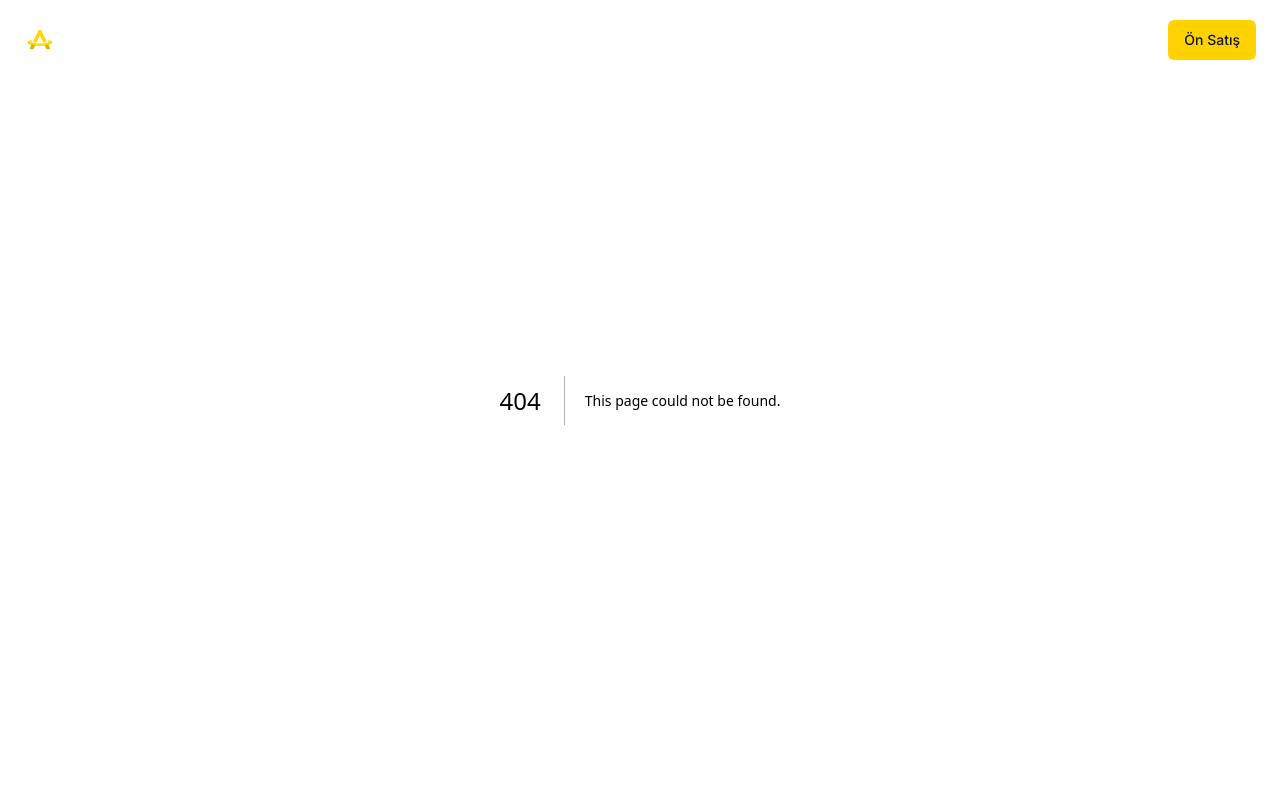
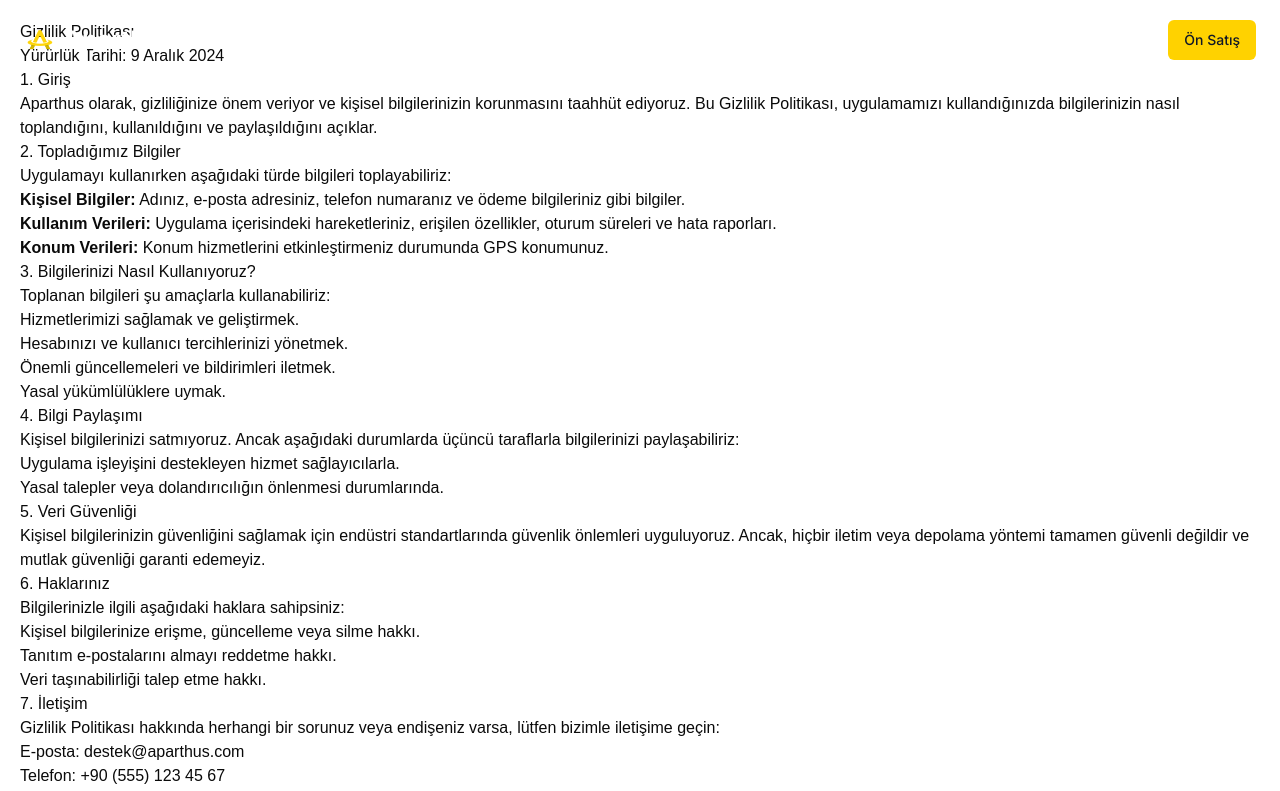
Before and after one commit to berkksubasi/aparthus-web, a Next.js app: page /privacy in a window 1280 px wide. Before the commit this address had no page. Shown: the top 791 px of the page. Built offline with nearby package versions, Linux system fonts and the light colour scheme.

Commit message:
privacy page added;

```diff
--- a/src/app/components/layouts/Footer.tsx
+++ b/src/app/components/layouts/Footer.tsx
@@ -52,6 +52,7 @@
               <li><Link href="#" className="hover:text-[#FFD200] transition-colors">Hakkımızda</Link></li>
               <li><Link href="#" className="hover:text-[#FFD200] transition-colors">Blog</Link></li>
               <li><Link href="#" className="hover:text-[#FFD200] transition-colors">Kariyer</Link></li>
+              <li><Link href="/privacy" className="hover:text-[#FFD200] transition-colors">Gizlilik Politikası</Link></li>
             </ul>
           </div>
 
--- /dev/null
+++ b/src/app/privacy/page.tsx
@@ -0,0 +1,100 @@
+import React from 'react';
+
+const GizlilikPolitikasiSayfasi = () => {
+  return (
+    <div style={{ padding: "20px", fontFamily: "Arial, sans-serif" }}>
+      <h1>Gizlilik Politikası</h1>
+      <p>Yürürlük Tarihi: 9 Aralık 2024</p>
+
+      <section>
+        <h2>1. Giriş</h2>
+        <p>
+          Aparthus olarak, gizliliğinize önem veriyor ve kişisel bilgilerinizin
+          korunmasını taahhüt ediyoruz. Bu Gizlilik Politikası, uygulamamızı kullandığınızda
+          bilgilerinizin nasıl toplandığını, kullanıldığını ve paylaşıldığını açıklar.
+        </p>
+      </section>
+
+      <section>
+        <h2>2. Topladığımız Bilgiler</h2>
+        <p>Uygulamayı kullanırken aşağıdaki türde bilgileri toplayabiliriz:</p>
+        <ul>
+          <li>
+            <strong>Kişisel Bilgiler:</strong> Adınız, e-posta adresiniz, telefon numaranız
+            ve ödeme bilgileriniz gibi bilgiler.
+          </li>
+          <li>
+            <strong>Kullanım Verileri:</strong> Uygulama içerisindeki hareketleriniz, erişilen
+            özellikler, oturum süreleri ve hata raporları.
+          </li>
+          <li>
+            <strong>Konum Verileri:</strong> Konum hizmetlerini etkinleştirmeniz durumunda
+            GPS konumunuz.
+          </li>
+        </ul>
+      </section>
+
+      <section>
+        <h2>3. Bilgilerinizi Nasıl Kullanıyoruz?</h2>
+        <p>Toplanan bilgileri şu amaçlarla kullanabiliriz:</p>
+        <ul>
+          <li>Hizmetlerimizi sağlamak ve geliştirmek.</li>
+          <li>Hesabınızı ve kullanıcı tercihlerinizi yönetmek.</li>
+          <li>Önemli güncellemeleri ve bildirimleri iletmek.</li>
+          <li>Yasal yükümlülüklere uymak.</li>
+        </ul>
+      </section>
+
+      <section>
+        <h2>4. Bilgi Paylaşımı</h2>
+        <p>
+          Kişisel bilgilerinizi satmıyoruz. Ancak aşağıdaki durumlarda üçüncü taraflarla
+          bilgilerinizi paylaşabiliriz:
+        </p>
+        <ul>
+          <li>Uygulama işleyişini destekleyen hizmet sağlayıcılarla.</li>
+          <li>Yasal talepler veya dolandırıcılığın önlenmesi durumlarında.</li>
+        </ul>
+      </section>
+
+      <section>
+        <h2>5. Veri Güvenliği</h2>
+        <p>
+          Kişisel bilgilerinizin güvenliğini sağlamak için endüstri standartlarında
+          güvenlik önlemleri uyguluyoruz. Ancak, hiçbir iletim veya depolama yöntemi
+          tamamen güvenli değildir ve mutlak güvenliği garanti edemeyiz.
+        </p>
+      </section>
+
+      <section>
+        <h2>6. Haklarınız</h2>
+        <p>Bilgilerinizle ilgili aşağıdaki haklara sahipsiniz:</p>
+        <ul>
+          <li>Kişisel bilgilerinize erişme, güncelleme veya silme hakkı.</li>
+          <li>Tanıtım e-postalarını almayı reddetme hakkı.</li>
+          <li>Veri taşınabilirliği talep etme hakkı.</li>
+        </ul>
+      </section>
+
+      <section>
+        <h2>7. İletişim</h2>
+        <p>
+          Gizlilik Politikası hakkında herhangi bir sorunuz veya endişeniz varsa,
+          lütfen bizimle iletişime geçin:
+        </p>
+        <p>E-posta: destek@aparthus.com</p>
+        <p>Telefon: +90 (555) 123 45 67</p>
+      </section>
+
+      <section>
+        <h2>8. Politika Değişiklikleri</h2>
+        <p>
+          Bu Gizlilik Politikası zaman zaman güncellenebilir. Herhangi bir değişiklik
+          durumunda, bu sayfada güncel tarih ile birlikte değişiklikleri yayınlayacağız.
+        </p>
+      </section>
+    </div>
+  );
+};
+
+export default GizlilikPolitikasiSayfasi;
```
